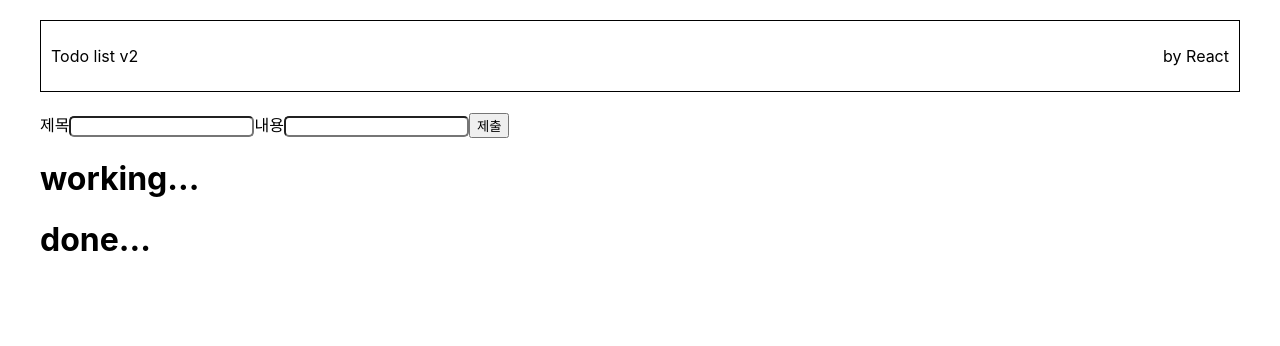
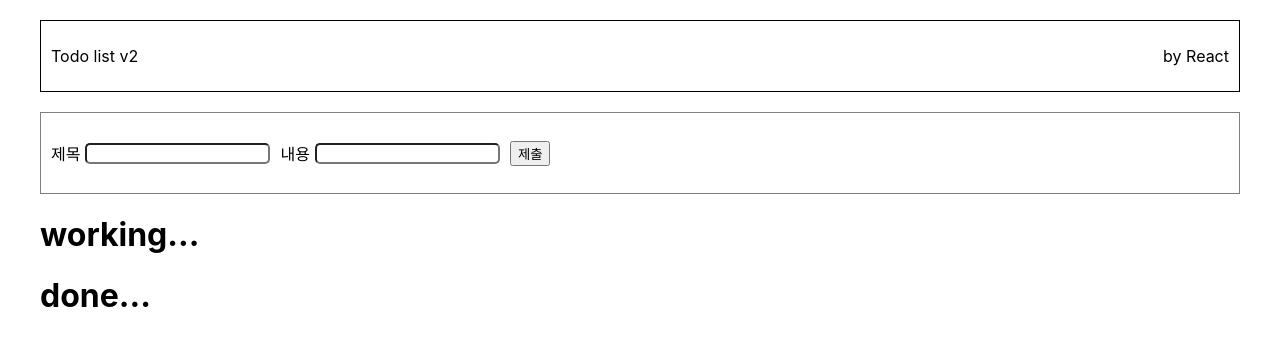
Before and after one commit to nbcnvc/nbc-todolist-2nd, a React (Create React App) app: page /todos in a window 1280 px wide. Shown: the top 346 px of the page. Built offline with nearby package versions, Linux system fonts and the light colour scheme.

Commit message:
Implement form component

```diff
--- a/src/components/TodoForm/TodoForm.jsx
+++ b/src/components/TodoForm/TodoForm.jsx
@@ -1,8 +1,18 @@
 import { useState } from "react";
 import { useDispatch } from "react-redux";
+import { styled } from "styled-components";
 
 import { todosAction } from "../../store/todos";
 import TodoInput from "../ui/TodoInput";
+
+const Form = styled.form`
+  height: 80px;
+  border: 1px solid grey;
+  padding: 0 10px;
+
+  display: flex;
+  align-items: center;
+`
 
 const TodoForm = () => {
   const [todoState, setTodoState] = useState({
@@ -49,7 +59,7 @@ const TodoForm = () => {
 
   return (
     <div>
-      <form onSubmit={submitHandler}>
+      <Form onSubmit={submitHandler}>
         <TodoInput
           idStr="title"
           labelStr="제목"
@@ -63,7 +73,7 @@ const TodoForm = () => {
           inputValue={todoState.content}
         />
         <button>제출</button>
-      </form>
+      </Form>
     </div>
   );
 };
--- a/src/components/ui/TodoInput.jsx
+++ b/src/components/ui/TodoInput.jsx
@@ -1,7 +1,12 @@
 import { styled } from "styled-components";
+
+const Label = styled.label`
+  margin-right: 5px;
+`
 
 const Input = styled.input`
   border-radius: 5px;
+  margin-right: 10px;
 `;
 
 const TodoInput = (props) => {
@@ -9,7 +14,7 @@ const TodoInput = (props) => {
 
   return (
     <>
-      <label htmlFor={idStr}>{labelStr}</label>
+      <Label htmlFor={idStr}>{labelStr}</Label>
       <Input id={idStr} onChange={changeHandler} value={inputValue} />
     </>
   );
```
